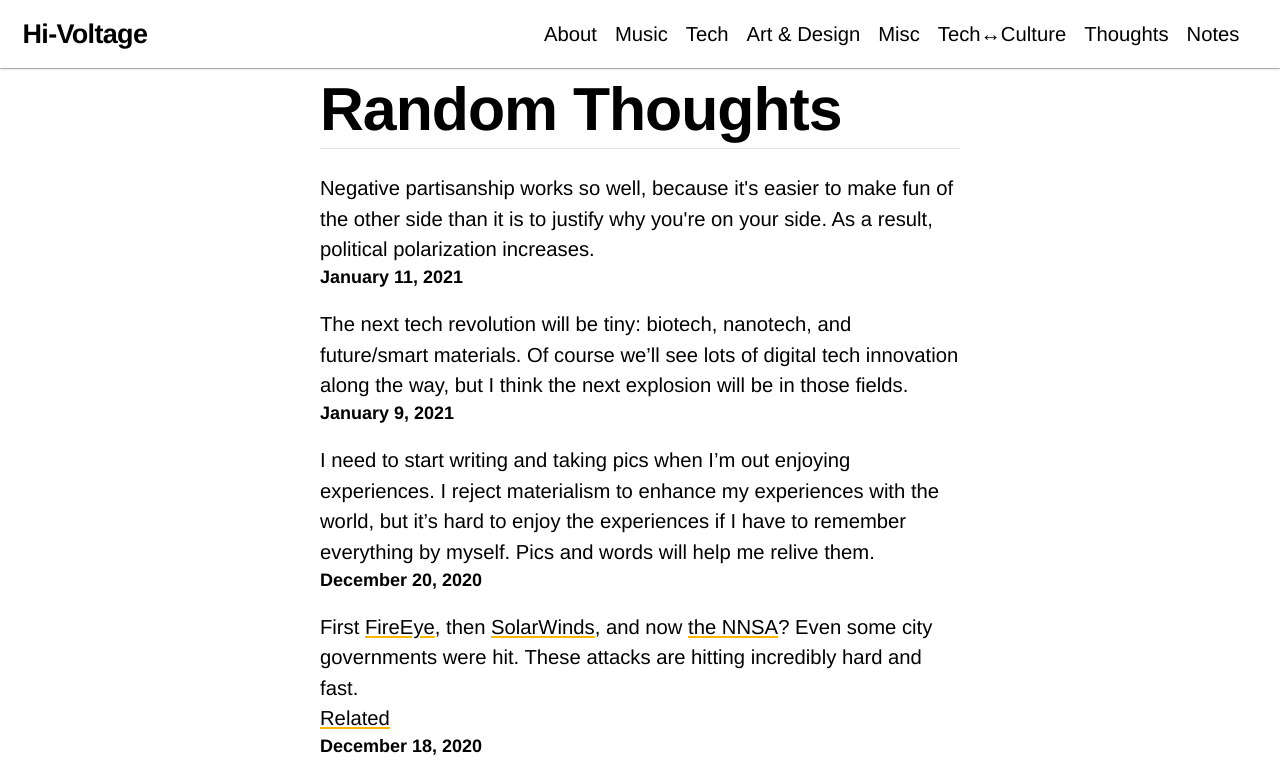
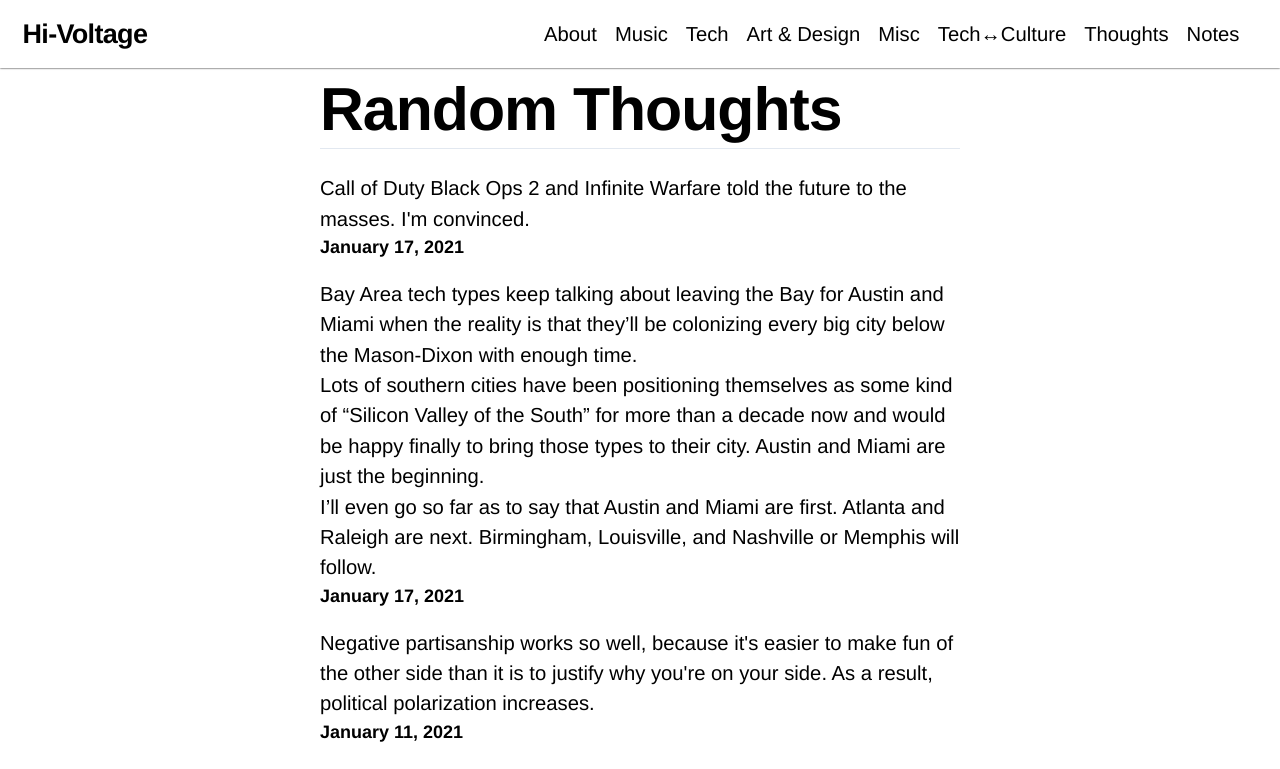
Before and after one commit to aunyks/blog, a Next.js app: page /thoughts/random in a window 1280 px wide. Shown: the top 769 px of the page. Built offline with nearby package versions, Linux system fonts and the light colour scheme.

Commit message:
some thoughts

```diff
--- a/pages/thoughts/random.js
+++ b/pages/thoughts/random.js
@@ -11,6 +11,16 @@ export default function RandomThoughts() {
       description="Miscellaneous thoughts with no category."
       noFooter
     >
+      <Thought date="2021-01-16">
+        Call of Duty Black Ops 2 and Infinite Warfare told the future to the masses. I'm convinced.
+      </Thought>
+      <Thought date="2021-01-16">
+        Bay Area tech types keep talking about leaving the Bay for Austin and Miami when the reality is that they’ll be colonizing every big city below the Mason-Dixon with enough time.
+        <br />
+        Lots of southern cities have been positioning themselves as some kind of “Silicon Valley of the South” for more than a decade now and would be happy finally to bring those types to their city. Austin and Miami are just the beginning.
+        <br />
+        I’ll even go so far as to say that Austin and Miami are first. Atlanta and Raleigh are next. Birmingham, Louisville, and Nashville or Memphis will follow.
+      </Thought>
       <Thought date="2021-01-10">
         Negative partisanship works so well, because it's easier to make fun of the other side than it is to justify why you're on your side.
         As a result, political polarization increases.
```
